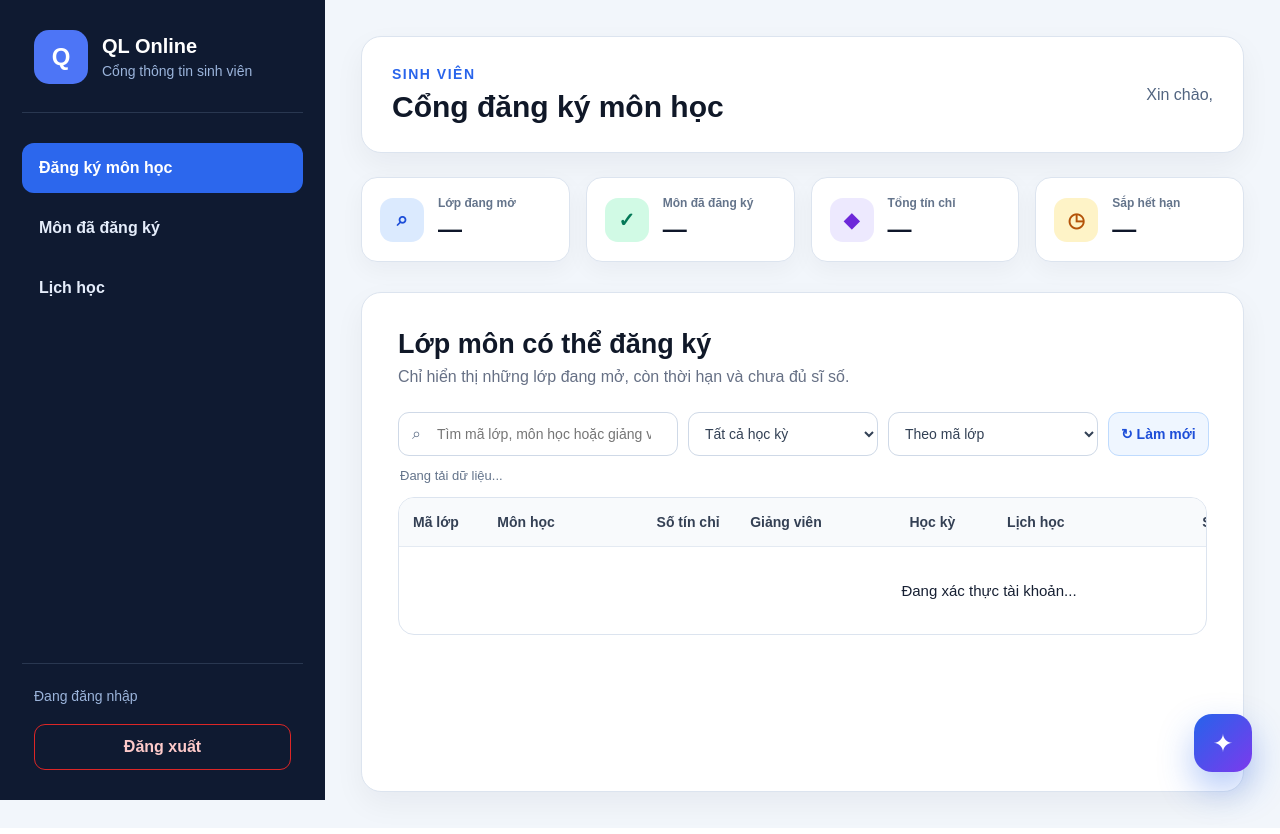
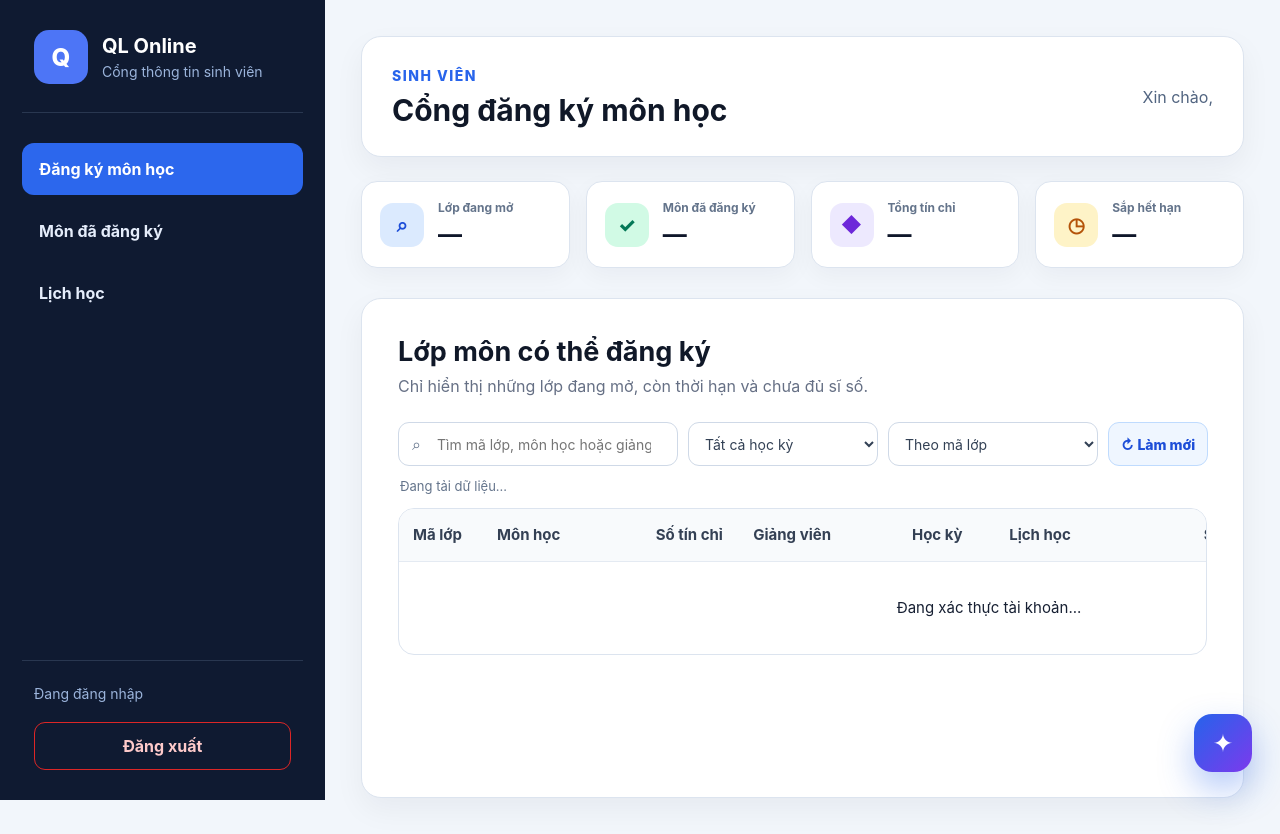
Before and after one commit to Dmeo2051612/ql-online, a Flask app: page /sinh-vien in a window 1280 px wide. Run offline with Flask 3, Linux system fonts and the light colour scheme; some libraries are stand-ins or nearby versions.

Commit message:
Align student typography with admin

```diff
--- a/static/css/sinh_vien.css
+++ b/static/css/sinh_vien.css
@@ -15,13 +15,14 @@
 body {
     color: #101828;
     background: #f2f6fb;
-    font-family: Arial, Helvetica, sans-serif;
+    font-family: Inter, ui-sans-serif, -apple-system, BlinkMacSystemFont, "Segoe UI", sans-serif;
 }
 
 button,
 input,
-select {
-    font-family: inherit;
+select,
+textarea {
+    font: inherit;
 }
 
 
@@ -278,14 +279,18 @@
     color: #344054;
     background: #f8fafc;
 
-    font-size: 14px;
-    font-weight: 800;
+    font-size: 15px;
+    font-weight: 700;
+    line-height: 1.35;
+    letter-spacing: 0;
     white-space: nowrap;
 }
 
 .data-table td {
     color: #172033;
     font-size: 15px;
+    font-weight: 400;
+    line-height: 1.45;
 }
 
 .data-table tbody tr:hover {
@@ -299,11 +304,16 @@
 .data-table strong {
     display: block;
     margin-bottom: 4px;
+    font-size: 15px;
+    font-weight: 700;
+    line-height: 1.35;
 }
 
 .data-table small {
     color: #667085;
     font-size: 13px;
+    font-weight: 400;
+    line-height: 1.4;
 }
 
 /* Giữ bố cục bảng môn học rõ ràng, không bẻ tên thành từng từ. */
--- a/templates/sinh_vien.html
+++ b/templates/sinh_vien.html
@@ -12,7 +12,7 @@
 
     <link
         rel="stylesheet"
-        href="{{ url_for('static', filename='css/sinh_vien.css') }}?v=7"
+        href="{{ url_for('static', filename='css/sinh_vien.css') }}?v=8"
     >
     <link rel="stylesheet" href="{{ url_for('static', filename='css/portal-shell.css') }}?v=5">
 </head>
```
